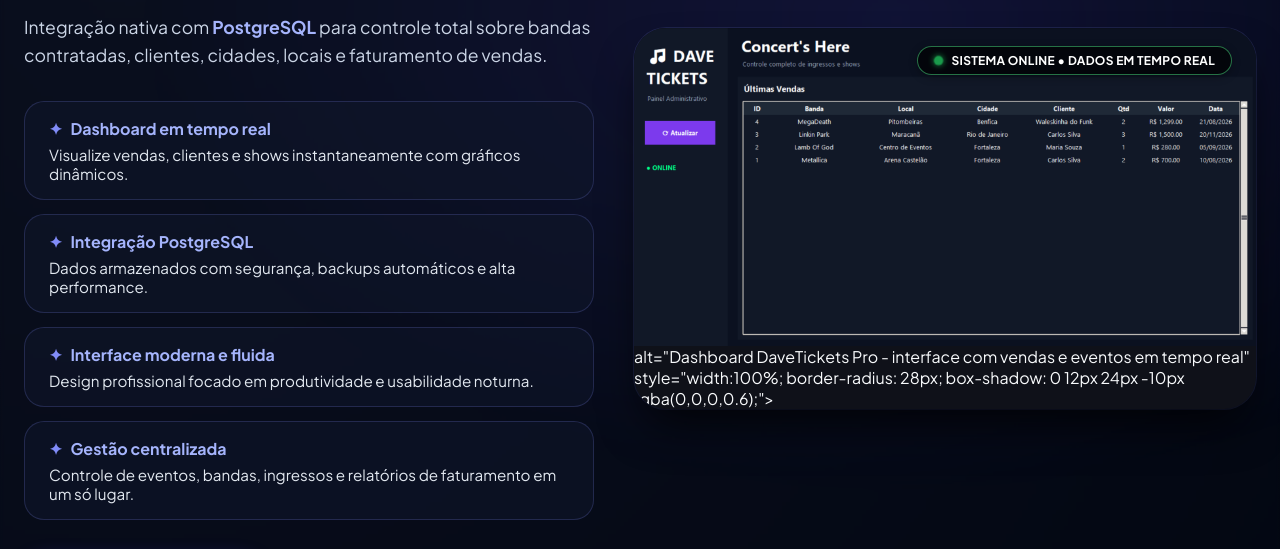
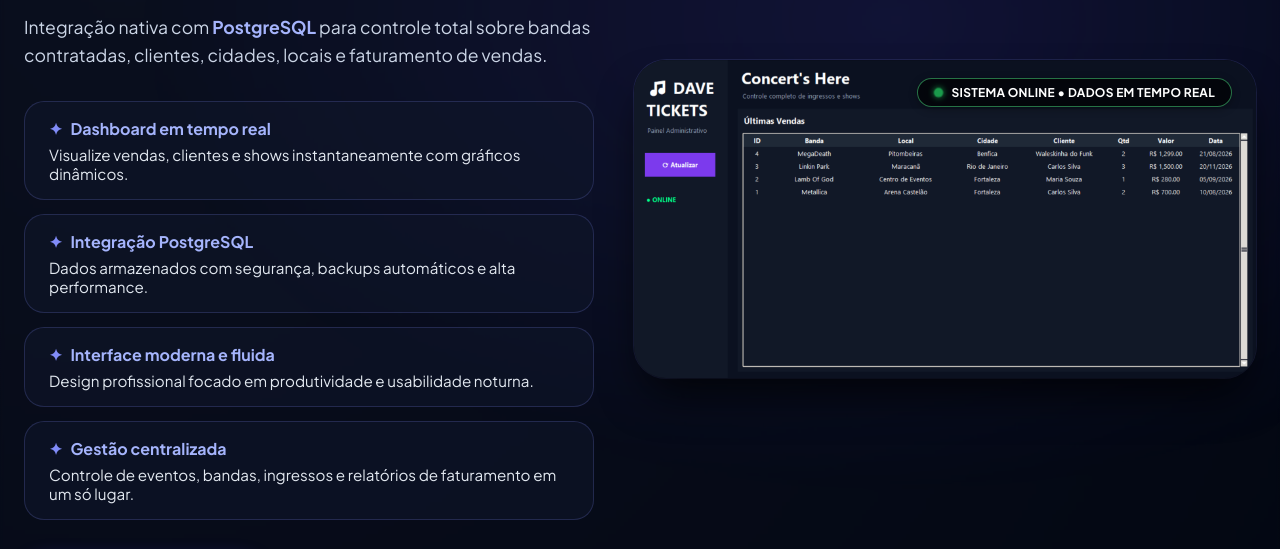
Before and after one commit to David-Cavalcante/AppDesktop, a plain HTML site: page index.html in a window 1280 px wide. Shown: the part 220-769 px from the top of the page. Drawn offline with Linux system fonts and the light colour scheme.

Commit message:
Update index.html

```diff
--- a/index.html
+++ b/index.html
@@ -333,9 +333,6 @@
                 <div class="app-frame">
 
                     <img src="./telaappdesktop.png" alt="Dashboard DaveTickets Pro">
-                    alt="Dashboard DaveTickets Pro - interface com vendas e eventos em tempo real"
-                         style="width:100%; border-radius: 28px; box-shadow: 0 12px 24px -10px rgba(0,0,0,0.6);">
-
 
                     <div class="live-badge">
                         <span class="live-dot"></span>
```
